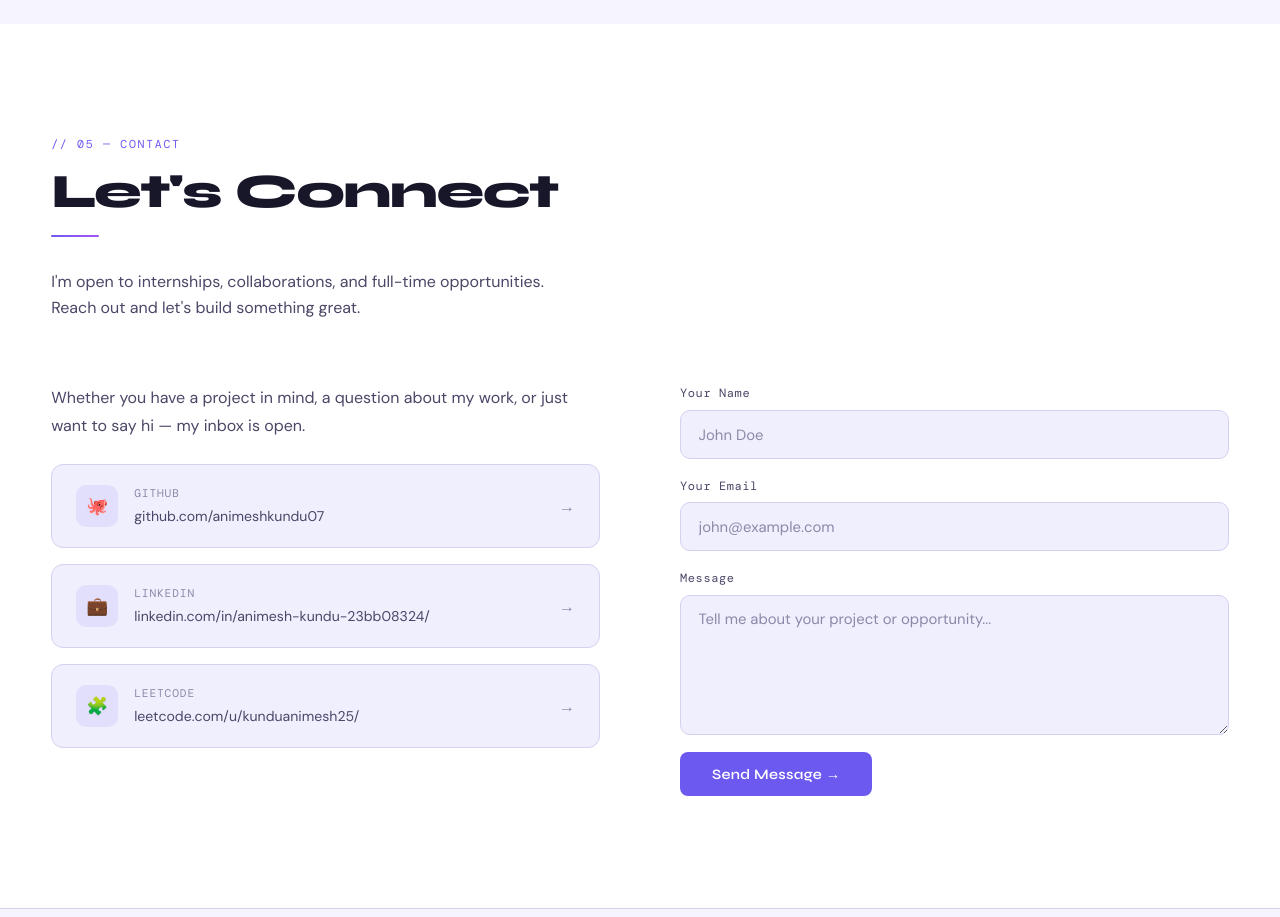
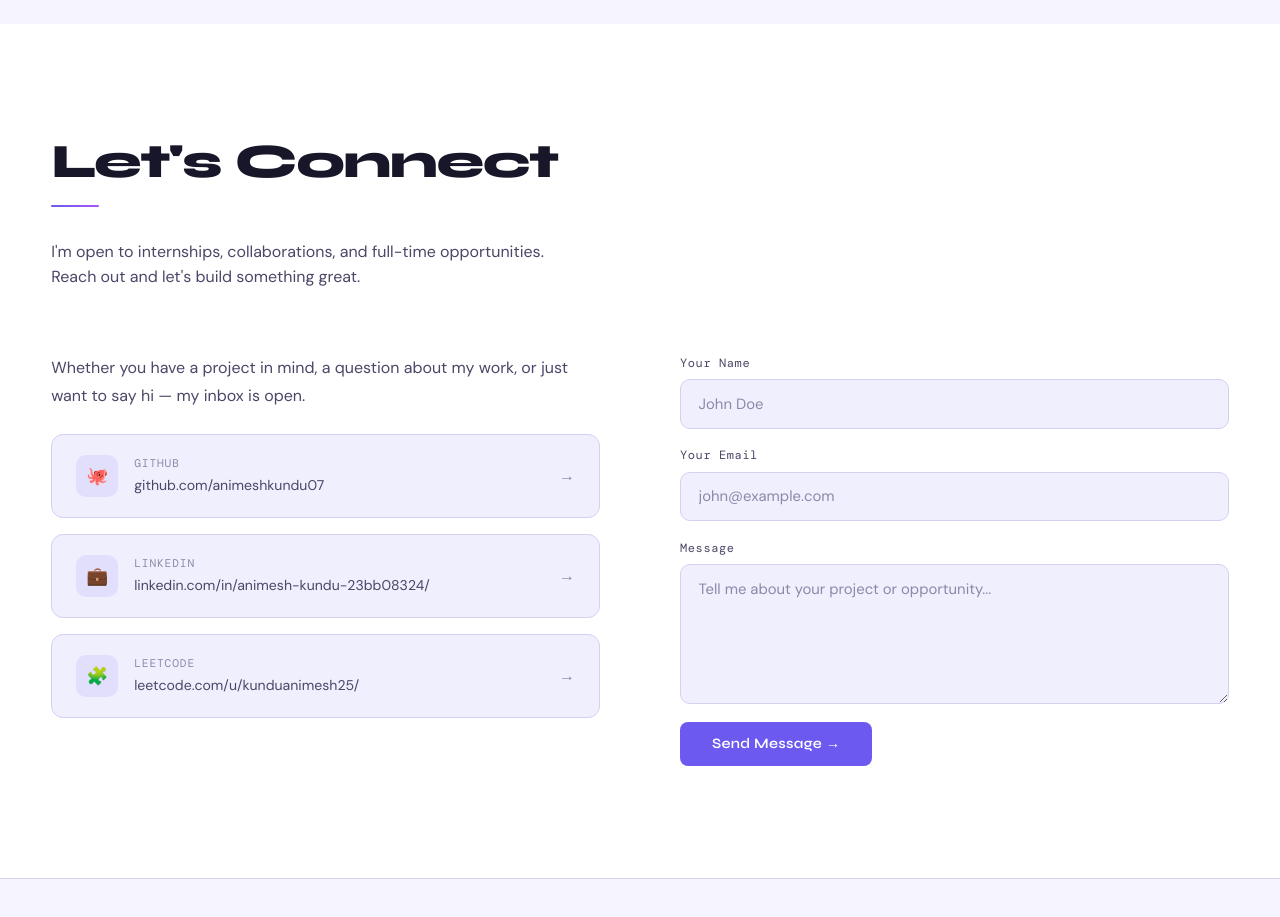
Before and after one commit to animeshkundu07/FUTURE_FS_01, a React (Create React App) app in the folder animesh-portfolio/: page / in a window 1280 px wide. Shown: the part 4180-5097 px from the top of the page. Built offline with nearby package versions, Linux system fonts and the light colour scheme; a web font is replaced by a local one.

Commit message:
Update Contact.jsx

```diff
--- a/animesh-portfolio/src/components/Contact.jsx
+++ b/animesh-portfolio/src/components/Contact.jsx
@@ -54,7 +54,7 @@ export default function Contact() {
   return (
     <section id="contact" className="contact-section">
       <div className="reveal" ref={titleRef}>
-        <span className="section-label">// 05 — contact</span>
+        {/* <span className="section-label">// 05 — contact</span> */}
         <h2 className="section-title">Let's Connect</h2>
         <div className="divider" />
         <p className="section-sub">
```
